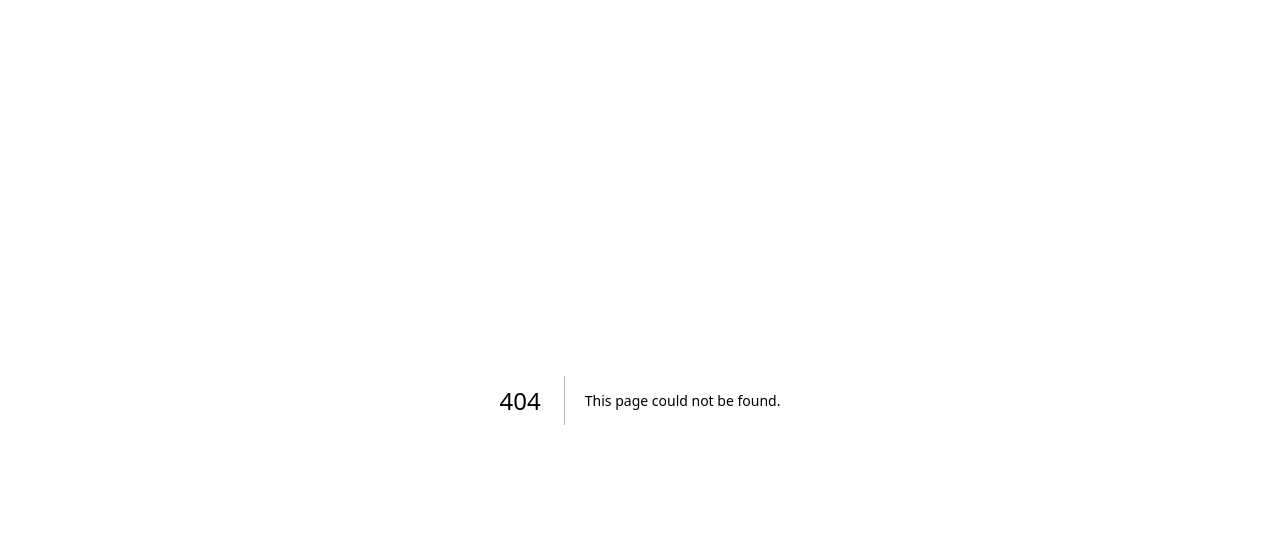
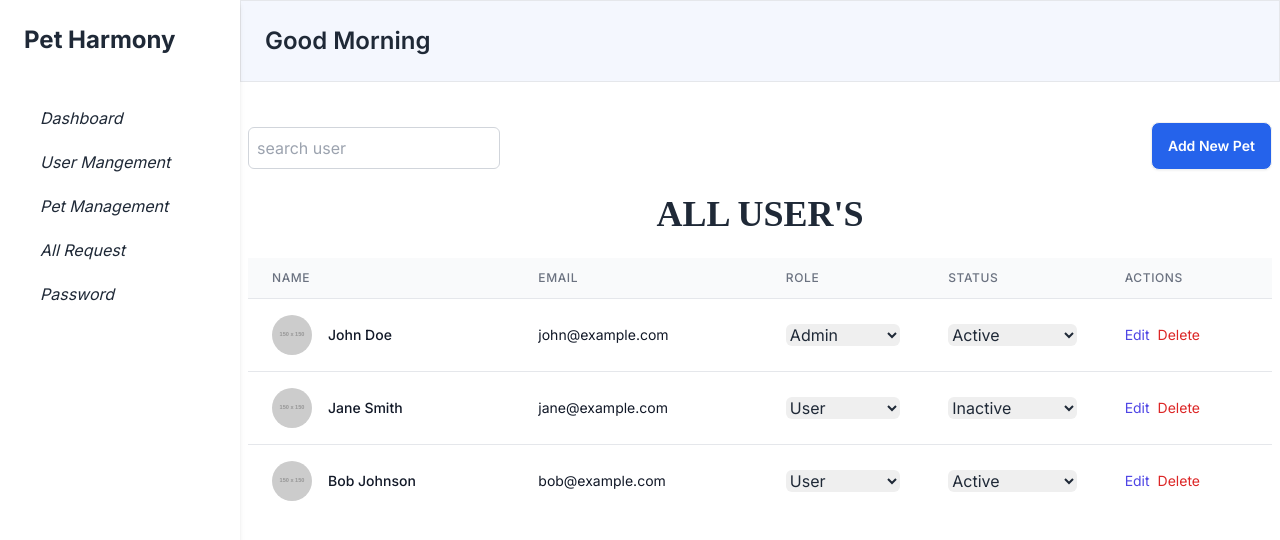
Before and after one commit to JAHIDHASAN05/Pet-Harmony, a Next.js app: page /dashboard/user-management in a window 1280 px wide. Before the commit this address had no page. Shown: the top 540 px of the page. Built offline with nearby package versions, Linux system fonts and the light colour scheme.

Commit message:
user management dashboard intial desing

```diff
--- a/src/app/(withDashbaordLayout)/dashboard/pet-management/page.tsx
+++ b/src/app/(withDashbaordLayout)/dashboard/pet-management/page.tsx
@@ -31,10 +31,6 @@ const PetMangementPage = () => {
 
         ))}
 
-{/* <div className="max-w-sm flex justify-between   overflow-hidden shadow-lg bg-white  mt-[-6rem] p-3 pt-5  mx-auto rounded-2xl">
-        <button className="btn">Edit</button>
-          <button className="btn">Remove</button> </div>  */}
-
       </div>
     </div>
   );
--- /dev/null
+++ b/src/app/(withDashbaordLayout)/dashboard/user-management/page.tsx
@@ -0,0 +1,210 @@
+"use client";
+const users = [
+  {
+    id: 1,
+    name: "John Doe",
+    email: "john@example.com",
+    pic: "https://via.placeholder.com/150",
+    role: "Admin",
+    status: "Active",
+  },
+  {
+    id: 2,
+    name: "Jane Smith",
+    email: "jane@example.com",
+    pic: "https://via.placeholder.com/150",
+    role: "User",
+    status: "Inactive",
+  },
+  {
+    id: 3,
+    name: "Bob Johnson",
+    email: "bob@example.com",
+    pic: "https://via.placeholder.com/150",
+    role: "User",
+    status: "Active",
+  },
+  // Add more user objects as needed
+];
+
+import Image from "next/image";
+import React, { useState } from "react";
+
+interface User {
+  id: number;
+  name: string;
+  email: string;
+  pic: string;
+  role: string;
+  status: string;
+}
+
+interface Props {
+  users: User[];
+  onEditUser: (user: User) => void;
+  onDeleteUser: (userId: number) => void;
+}
+
+const UserManagementPage = () => {
+  const [editedUsers, setEditedUsers] = useState<User[]>([]);
+
+  const handleRoleChange = (userId: number, newRole: string) => {
+    setEditedUsers((prevState) => {
+      const updatedUsers = prevState.map((user) => {
+        if (user.id === userId) {
+          return { ...user, role: newRole };
+        }
+        return user;
+      });
+      return updatedUsers;
+    });
+  };
+
+  const handleStatusChange = (userId: number, newStatus: string) => {
+    setEditedUsers((prevState) => {
+      const updatedUsers = prevState.map((user) => {
+        if (user.id === userId) {
+          return { ...user, status: newStatus };
+        }
+        return user;
+      });
+      return updatedUsers;
+    });
+  };
+
+  const handleSaveChanges = () => {
+    // Implement logic to save changes to the backend
+    console.log("Saving changes:", editedUsers);
+    // Clear editedUsers state after saving changes
+    setEditedUsers([]);
+  };
+
+  return (
+    <div className="overflow-x-auto">
+      <div className="flex justify-between items-center gap-2">
+        <input
+          type="text"
+          name="name"
+          value={""}
+          placeholder="search user "
+          className="mt-1  block p-2 border border-gray-300 rounded-md"
+          required
+        />
+
+        <button className="btn bg-[#2563eb] text-white">Add New Pet</button>
+      </div>
+      <h1 className="rancho-regular text-center uppercase text-4xl font-bold my-6">
+        All user&apos;s
+      </h1>
+      <table className="min-w-full divide-y divide-gray-200">
+        <thead className="bg-gray-50">
+          <tr>
+            <th
+              scope="col"
+              className="px-6 py-3 text-left text-xs font-medium text-gray-500 uppercase tracking-wider"
+            >
+              Name
+            </th>
+            <th
+              scope="col"
+              className="px-6 py-3 text-left text-xs font-medium text-gray-500 uppercase tracking-wider"
+            >
+              Email
+            </th>
+            <th
+              scope="col"
+              className="px-6 py-3 text-left text-xs font-medium text-gray-500 uppercase tracking-wider"
+            >
+              Role
+            </th>
+            <th
+              scope="col"
+              className="px-6 py-3 text-left text-xs font-medium text-gray-500 uppercase tracking-wider"
+            >
+              Status
+            </th>
+            <th
+              scope="col"
+              className="px-6 py-3 text-left text-xs font-medium text-gray-500 uppercase tracking-wider"
+            >
+              Actions
+            </th>
+          </tr>
+        </thead>
+        <tbody className="bg-white divide-y divide-gray-200">
+          {users.map((user) => (
+            <tr key={user.id}>
+              <td className="px-6 py-4 whitespace-nowrap">
+                <div className="flex items-center">
+                  <div className="flex-shrink-0 h-10 w-10">
+                    <Image
+                      className="h-10 w-10 rounded-full"
+                      src={user.pic}
+                      alt={user.name}
+                      width={1000}
+                      height={1000}
+                    />
+                  </div>
+                  <div className="ml-4">
+                    <div className="text-sm font-medium text-gray-900">
+                      {user.name}
+                    </div>
+                  </div>
+                </div>
+              </td>
+              <td className="px-6 py-4 whitespace-nowrap">
+                <div className="text-sm text-gray-900">{user.email}</div>
+              </td>
+              <td className="px-6 py-4 whitespace-nowrap">
+                <select
+                  className="block w-full border-gray-300 focus:ring-indigo-500 focus:border-indigo-500 rounded-md"
+                  value={user.role}
+                  onChange={(e) => handleRoleChange(user.id, e.target.value)}
+                >
+                  <option value="Admin">Admin</option>
+                  <option value="User">User</option>
+                </select>
+              </td>
+              <td className="px-6 py-4 whitespace-nowrap">
+                <select
+                  className="block w-full border-gray-300 focus:ring-indigo-500 focus:border-indigo-500 rounded-md"
+                  value={user.status}
+                  onChange={(e) => handleStatusChange(user.id, e.target.value)}
+                >
+                  <option value="Active">Active</option>
+                  <option value="Inactive">Inactive</option>
+                </select>
+              </td>
+              <td className="px-6 py-4 whitespace-nowrap text-sm text-gray-500">
+                <button
+                  className="text-indigo-600 hover:text-indigo-900"
+                  onClick={() => onEditUser(user)}
+                >
+                  Edit
+                </button>
+                <button
+                  className="text-red-600 hover:text-red-900 ml-2"
+                  onClick={() => onDeleteUser(user.id)}
+                >
+                  Delete
+                </button>
+              </td>
+            </tr>
+          ))}
+        </tbody>
+      </table>
+      {editedUsers.length > 0 && (
+        <div className="mt-4 flex justify-end">
+          <button
+            className="inline-flex items-center px-4 py-2 border border-transparent text-sm font-medium rounded-md text-white bg-indigo-600 hover:bg-indigo-700 focus:outline-none focus:ring-2 focus:ring-offset-2 focus:ring-indigo-500"
+            onClick={handleSaveChanges}
+          >
+            Save Changes
+          </button>
+        </div>
+      )}
+    </div>
+  );
+};
+
+export default UserManagementPage;
--- a/src/components/Dashboard/DashboardDrawer.tsx
+++ b/src/components/Dashboard/DashboardDrawer.tsx
@@ -26,7 +26,7 @@ const Dashboard = ({ children }:{children:ReactNode}) => {
 
             </Link>
             <Link
-              href="#"
+              href="/dashboard/user-management"
               className="flex items-center py-2.5 px-4 rounded transition duration-200 hover:bg-gray-200"
             >
               <i className="material-icons">User Mangement</i>
@@ -69,7 +69,7 @@ const Dashboard = ({ children }:{children:ReactNode}) => {
           </button>
         </header>
 
-       <div className="p-1 md:p-6">
+       <div className="p-2 ">
        {children}
        </div>
       </div>
--- a/src/components/ui/HomePage/petCards/page.tsx
+++ b/src/components/ui/HomePage/petCards/page.tsx
@@ -45,7 +45,7 @@ const PetCard = ({ isEditable = false }) => {
         </div>
       </div>
       <div className={` md:p-1 p-3  xl:px-6 mb-3 mt-5 pt-4 pb-2 flex items-center ${isEditable? 'justify-between':'justify-center'}`}>
-        <button className={ ` ${isEditable? '':'invisible'} bg-red-500 hover:bg-red-700 text-white font-bold py-2 px-2 rounded `}>
+        <button className={ ` ${isEditable? '':'hidden hover:bg-red-700'} bg-red-500  text-white font-bold py-2 px-2 rounded `}>
           <svg
             xmlns="http://www.w3.org/2000/svg"
             fill="none"
@@ -64,7 +64,7 @@ const PetCard = ({ isEditable = false }) => {
         <button className="bg-red-500 hover:bg-red-700 text-white font-bold py-2 px-2 rounded">
           View Details
         </button>
-        <button className={  ` ${isEditable? '':'invisible'}bg-red-500 hover:bg-red-700 text-white font-bold py-2 px-2 rounded`}>
+        <button className={  ` ${isEditable? '':'hidden '}bg-red-500  text-white font-bold py-2 px-2 rounded`}>
           <svg
             xmlns="http://www.w3.org/2000/svg"
             fill="none"
```
